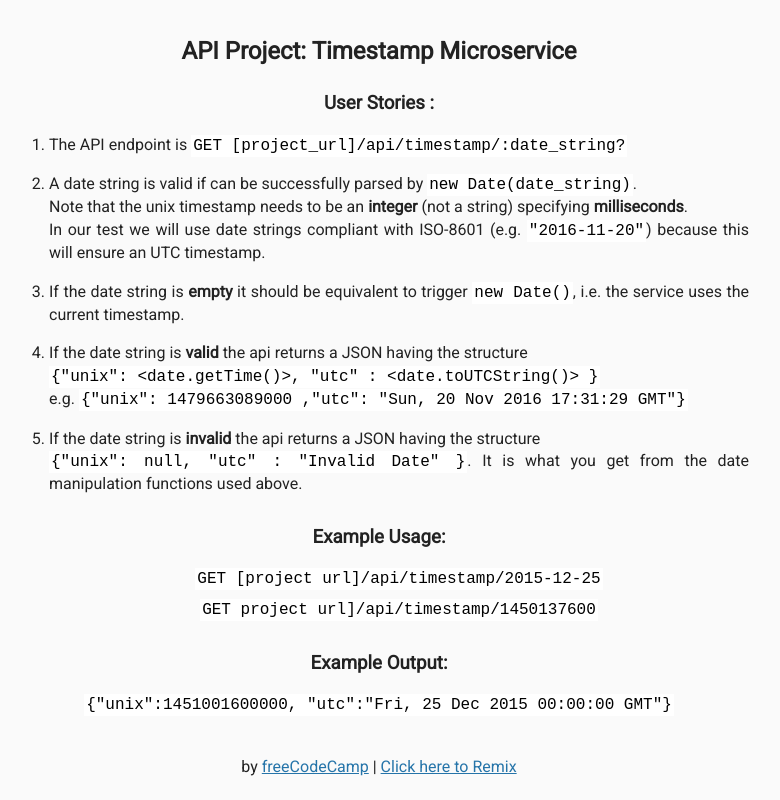
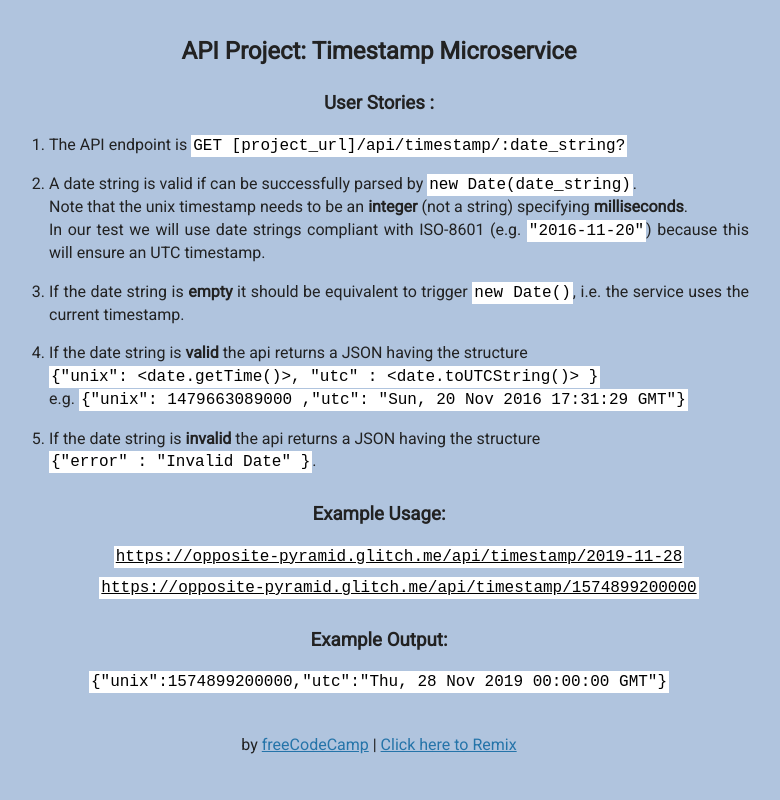
Before and after one commit to amartin78/fcc-timestamp-microservice, a website: page views/index.html in a window 1280 px wide. Shown: the whole page, without its empty margins (261-1041 px from the left). Drawn offline with Linux system fonts and the light colour scheme; files that its build step writes are made by us from their sources.

Commit message:
Readme and styles

```diff
--- a/public/style.css
+++ b/public/style.css
@@ -4,7 +4,7 @@ body {
 	font-family: 'Roboto', sans-serif;
 	font-size: 16px;
 	color: #222;
-	background-color: #FaFaFa;
+	background-color: lightsteelblue;
 	text-align: center;
 	line-height: 1.4em;
 }
@@ -51,3 +51,10 @@ li {
 a {
 	color: #2574A9;
 }
+
+ul li a {
+  font-family: monospace;
+  padding: 2px;
+  color: black;
+  background-color: #fff;
+}
--- a/views/index.html
+++ b/views/index.html
@@ -24,20 +24,21 @@
           <li>If the date string is <strong>valid</strong> the api returns a JSON having the structure<br><code>{"unix": &lt;date.getTime()&gt;, "utc" : &lt;date.toUTCString()&gt; }</code><br>
             e.g. <code>{"unix": 1479663089000 ,"utc": "Sun, 20 Nov 2016 17:31:29 GMT"}</code></li>
           <li>If the date string is <strong>invalid</strong> the api returns a JSON having the structure <br>
-              <code>{"unix": null, "utc" : "Invalid Date" }</code>. It is what you get from the date manipulation functions used above.
+              <code>{"error" : "Invalid Date" }</code>.
           </li>
         </ol>
 
         <h3>Example Usage:</h3>
         <ul>
-          <li>
-            <code>GET [project url]/api/timestamp/2015-12-25</code></li>
-          <li><code>GET project url]/api/timestamp/1450137600</code></li>
+          <li><a href='https://opposite-pyramid.glitch.me/api/timestamp/2019-11-28' target='_blank'>
+                       https://opposite-pyramid.glitch.me/api/timestamp/2019-11-28</a></li>
+          <li><a href='https://opposite-pyramid.glitch.me/api/timestamp/1574899200000' target='_blank'>
+          https://opposite-pyramid.glitch.me/api/timestamp/1574899200000</a></li>
         </ul>
 
         <h3>Example Output:</h3>
         <p>
-          <code>{"unix":1451001600000, "utc":"Fri, 25 Dec 2015 00:00:00 GMT"}</code>
+          <code>{"unix":1574899200000,"utc":"Thu, 28 Nov 2019 00:00:00 GMT"}</code>
         </p>
       </div>
       <div class="footer">
```
Also changed, not shown: README.md.
